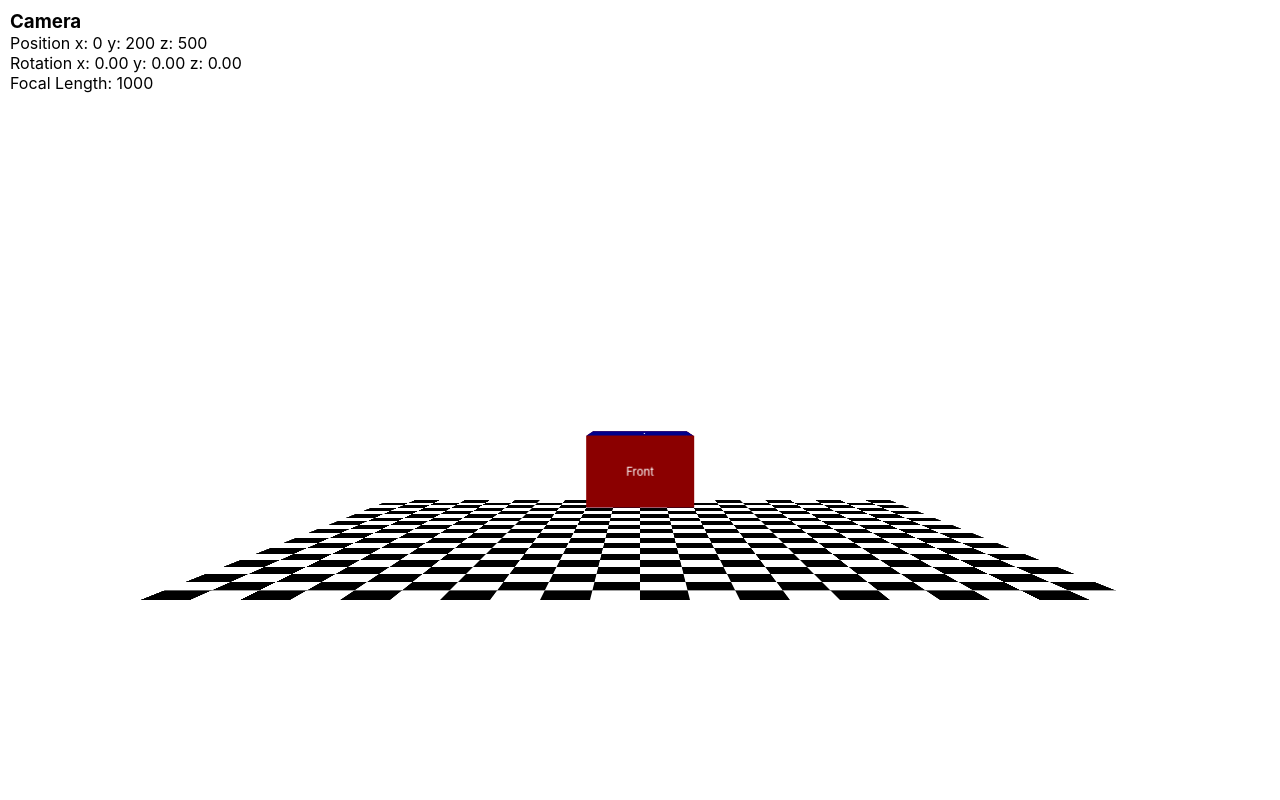
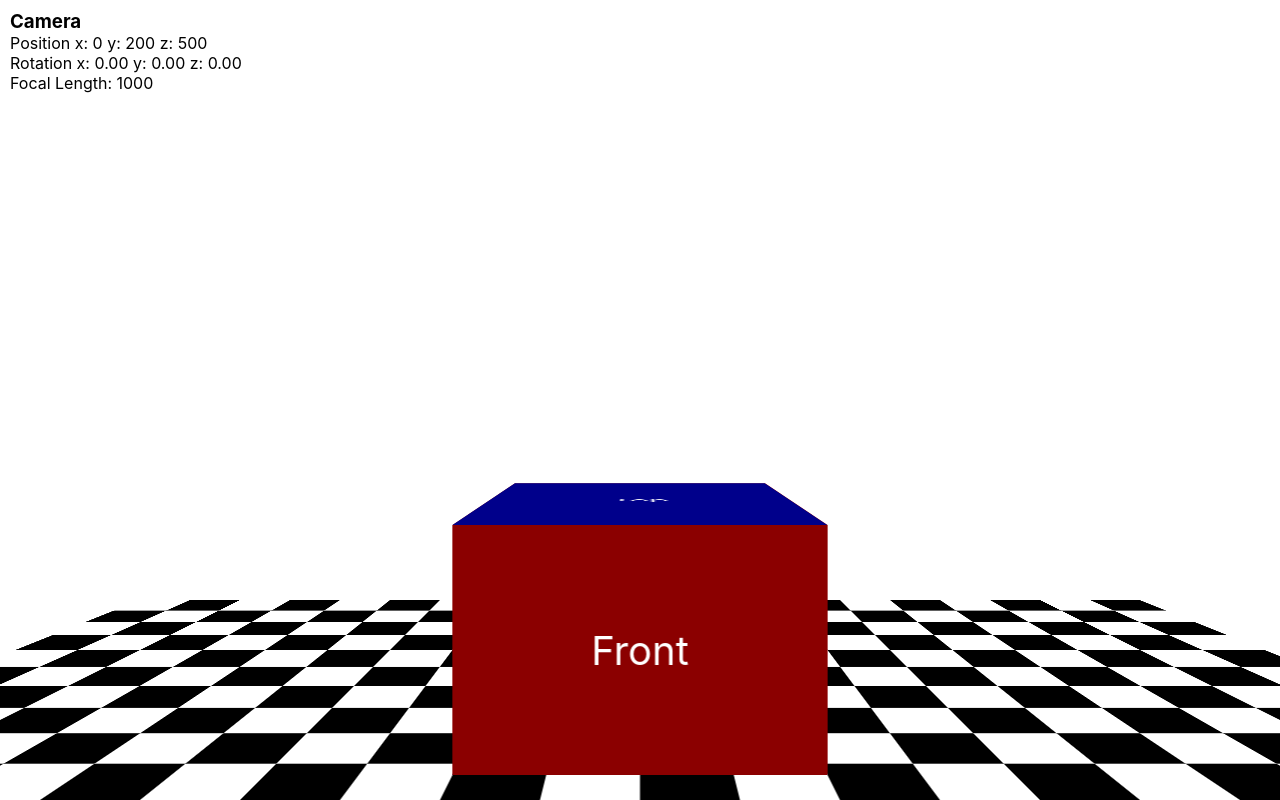
Before and after one commit to seanyoung247/react3d, a React (Create React App) app: page / in a window 1280 px wide. Built offline with nearby package versions, Linux system fonts and the light colour scheme.

Commit message:
fix: Fixes camera location

```diff
--- a/src/components/3d/view3d.js
+++ b/src/components/3d/view3d.js
@@ -3,7 +3,7 @@ import React from 'react';
 import Styles from './view3d.module.css';
 
 const camDefault = {
-    x: 0, y: 200, z: 1000,
+    x: 0, y: 200, z: 500,
     rX: 0, rY: 0, rZ: 0,
     focalLength: 1000
 }
--- a/src/components/3d/view3d.module.css
+++ b/src/components/3d/view3d.module.css
@@ -14,10 +14,10 @@
 
 .scene {
     transform-origin: center center var(--focalLength, 500px);
-    transform: rotateX(var(--rotX)) rotateY(var(--rotY)) rotateZ(var(--rotZ));
+    transform: rotateX(var(--rotX, 0)) rotateY(var(--rotY, 0)) rotateZ(var(--rotZ, 0));
 }
 
 .camera {
     position: relative;
-    translate: var(--posX) var(--posY) var(--posZ);
+    translate: var(--posX, 0) var(--posY, 0) calc(var(--posZ, 0) + var(--focalLength, 500px));
 }
```
